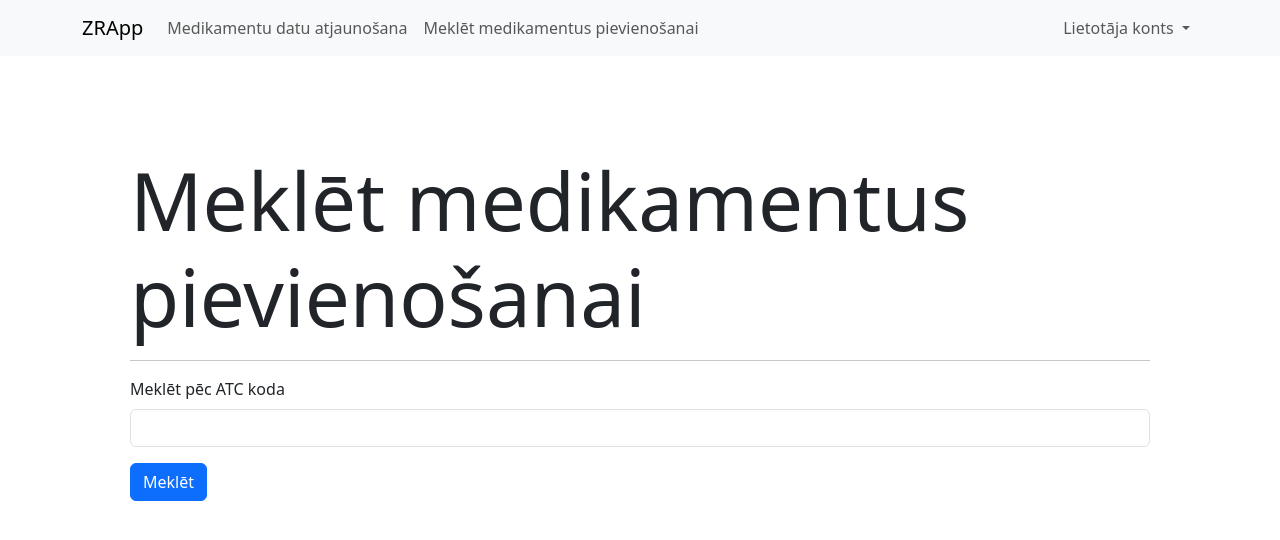
After one commit to jekabsbalodis/ZRPapildinasana, a Flask app: page /medSearch/start in a window 1280 px wide. The commit adds this page. Shown: the top 540 px of the page. Run offline with Flask 3, Linux system fonts and the light colour scheme; a user stored in the database is signed in; tables that the repository leaves empty hold one stand-in row (values such as "Sample post"); parts of the project's set-up code (start-up, migrations or seed data) failed here and were passed over; some libraries are stand-ins or nearby versions.

Commit message:
Implementing search by atc code

```diff
--- a/app/__init__.py
+++ b/app/__init__.py
@@ -43,4 +43,7 @@ def create_app(config_name):
     from .filePrepare import filePrepare as filePrepare_blueprint
     app.register_blueprint(filePrepare_blueprint, url_prefix='/filePrepare')
 
+    from .medSearch import medSearch as medSearch_blueprint
+    app.register_blueprint(medSearch_blueprint, url_prefix='/medSearch')
+
     return app
--- a/app/filePrepare/views.py
+++ b/app/filePrepare/views.py
@@ -58,7 +58,7 @@ def checkMedication():
         if form.include.data:
             medication.prohibitedOUTCompetition = form.prohibitedOUTCompetition.data
             medication.prohibitedINCompetition = form.prohibitedINCompetition.data
-            medication.prohibitedClass = form.prohibitedClass.data
+            medication.prohibitedClass = form.prohibitedClass.data.upper()
             medication.notesLV = form.notesLV.data
             medication.notesEN = form.notesEN.data
             medication.sportsINCompetitionLV = form.sportsINCompetitionLV.data
--- /dev/null
+++ b/app/medSearch/__init__.py
@@ -0,0 +1,5 @@
+from flask import Blueprint
+
+medSearch = Blueprint('medSearch', __name__)
+
+from . import views
--- /dev/null
+++ b/app/medSearch/forms.py
@@ -0,0 +1,8 @@
+from flask_wtf import FlaskForm
+from wtforms import SubmitField, SearchField
+from wtforms.validators import DataRequired
+
+
+class AtcSearchForm(FlaskForm):
+    atcCode = SearchField('Meklēt pēc ATC koda', validators=[DataRequired()])
+    searchAtcCode = SubmitField('Meklēt')
--- /dev/null
+++ b/app/medSearch/views.py
@@ -0,0 +1,11 @@
+from flask_login import login_required
+from flask import render_template
+from . import medSearch
+from .forms import AtcSearchForm
+
+
+@medSearch.route('/start', methods=['GET', 'POST'])
+@login_required
+def start():
+    form = AtcSearchForm()
+    return render_template('medSearch/start.html', form=form)
--- a/app/templates/base.html
+++ b/app/templates/base.html
@@ -33,6 +33,10 @@
                     <li class="nav-item">
                         <a class="nav-link" href="{{ url_for('filePrepare.download') }}">Medikamentu datu
                             atjaunošana</a>
+                    </li>
+                    <li>
+                        <a class="nav-link" href="{{ url_for('medSearch.start') }}">Meklēt medikamentus
+                            pievienošanai</a>
                     </li>
                     {% endif %}
                 </ul>
@@ -81,7 +85,6 @@
 
     {% block scripts %}
     {{ bootstrap.load_js() }}
-    {{ moment.include_moment() }}
     {% endblock %}
 </body>
 
--- /dev/null
+++ b/app/templates/medSearch/start.html
@@ -0,0 +1,16 @@
+{% extends "base.html" %}
+{% from 'bootstrap5/form.html' import render_form %}
+
+
+{% block title %}<title>ZRApp - Meklēt medikamentus pievienošanai</title>{% endblock %}
+
+{% block head %}
+{{ super() }}
+{% endblock %}
+
+{% block page_content %}
+
+<h1 class="display-1">Meklēt medikamentus pievienošanai</h1>
+<hr>
+{{ render_form(form) }}
+{% endblock %}
--- a/app/uploadData.py
+++ b/app/uploadData.py
@@ -1,5 +1,4 @@
 import requests
-from getpass import getpass
 import ftplib
 
 
```
